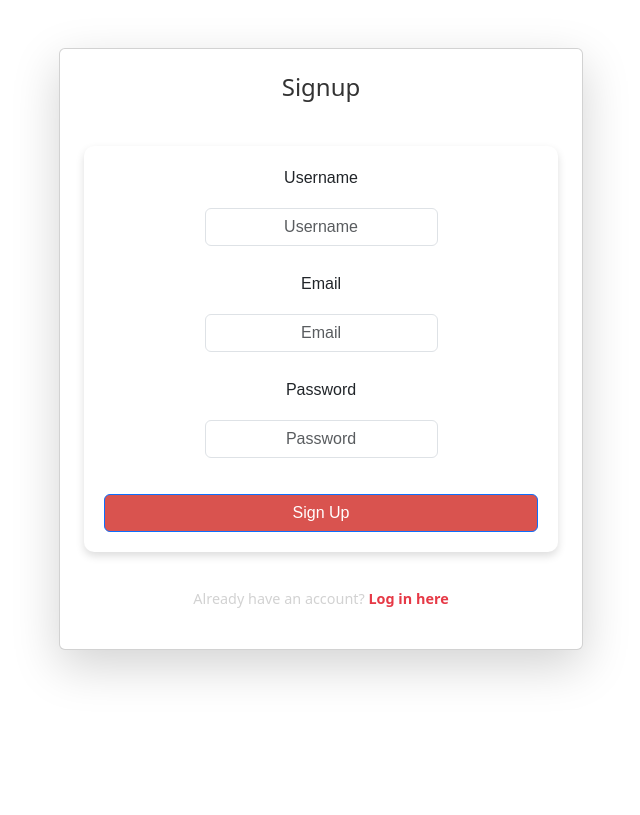
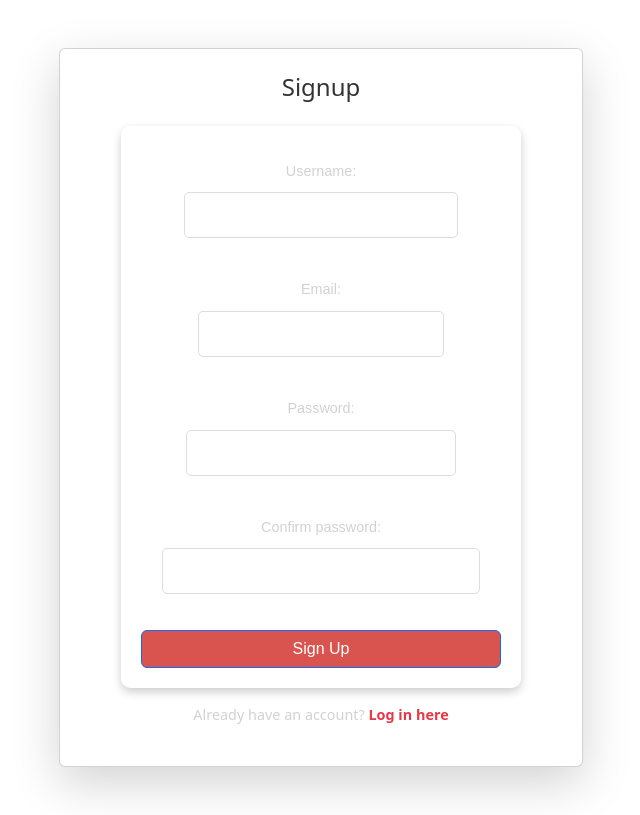
Before and after one commit to AkhfaRU/TUGAS_WEB_DONOR_DARAH, a Django app: page /signup/ in a window 1280 px wide. Shown: the part 82-897 px from the top of the page, without its empty margins (319-959 px from the left). Before the commit the page ends 761 px from the top, so only its background shows below. Run offline with Django 5.2, Linux system fonts and the light colour scheme.

Commit message:
Add files via upload

```diff
--- /dev/null
+++ b/donordarah/app/forms.py
@@ -0,0 +1,20 @@
+from django import forms
+
+class SignupForm(forms.Form):
+    username = forms.CharField(max_length=150)
+    email = forms.EmailField()
+    password = forms.CharField(widget=forms.PasswordInput)
+    confirm_password = forms.CharField(widget=forms.PasswordInput)
+
+    def clean(self):
+        cleaned_data = super().clean()
+        password = cleaned_data.get("password")
+        confirm_password = cleaned_data.get("confirm_password")
+        if password != confirm_password:
+            raise forms.ValidationError("Passwords do not match.")
+        return cleaned_data
+
+
+class LoginForm(forms.Form):
+    username = forms.CharField(max_length=150)
+    password = forms.CharField(widget=forms.PasswordInput)
--- a/donordarah/app/static/styles/Akun.css
+++ b/donordarah/app/static/styles/Akun.css
@@ -12,6 +12,26 @@ form {
     flex-direction: column;
     align-items: center;
 }
+
+.form-container {
+    background-color: rgba(255, 255, 255, 0.9); /* Warna putih dengan transparansi 90% */
+    border-radius: 10px; /* Untuk sudut melengkung */
+    padding: 20px; /* Spasi dalam form */
+    width: 400px; /* Atur lebar */
+    margin: 0 auto; /* Tengah-tengah */
+    box-shadow: 0px 4px 10px rgba(0, 0, 0, 0.2); /* Tambahkan bayangan */
+}
+
+.form-control {
+    font-weight: bold; /* Membuat teks lebih tebal */
+    color: #000000;    /* Teks hitam pekat */
+    font-size: 16px;   /* Ukuran teks */
+}
+.form-control::placeholder {
+    color: #555555; /* Placeholder lebih gelap */
+    font-weight: normal; /* Placeholder tidak terlalu tebal */
+}
+
 
 h2 {
     display: block;
--- a/donordarah/app/static/styles/styles.css
+++ b/donordarah/app/static/styles/styles.css
@@ -75,3 +75,12 @@
     font-size: 16px;
   }
 }
+
+/* Mengubah warna teks dropdown */
+.navbar .dropdown-menu a {
+  color: black !important;  /* Ganti dengan warna yang diinginkan */
+}
+
+.navbar .dropdown-menu a:hover {
+  color: #d9534f !important;  /* Ganti dengan warna hover yang diinginkan */
+}
--- a/donordarah/app/templates/Signup.html
+++ b/donordarah/app/templates/Signup.html
@@ -53,20 +53,9 @@
             <div class="col-md-6">
                 <div class="card shadow-lg p-4">
                     <h2 class="text-center mb-4">Signup</h2>
-                    <form action="{% url 'signup' %}" method="POST">
+                    <form action="{% url 'signup' %}" method="POST" class="form-container">
                         {% csrf_token %}
-                        <div class="mb-3">
-                            <label for="username" class="form-label">Username</label>
-                            <input type="text" class="form-control" id="username" name="username" placeholder="Username" required>
-                        </div>
-                        <div class="mb-3">
-                            <label for="email" class="form-label">Email</label>
-                            <input type="email" class="form-control" id="email" name="email" placeholder="Email" required>
-                        </div>
-                        <div class="mb-3">
-                            <label for="password" class="form-label">Password</label>
-                            <input type="password" class="form-control" id="password" name="password" placeholder="Password" required>
-                        </div>
+                        {{ form.as_p }}
                         <button type="submit" class="btn btn-primary w-100">Sign Up</button>
                     </form>
                     <p class="mt-3 text-center">
--- a/donordarah/app/views.py
+++ b/donordarah/app/views.py
@@ -1,4 +1,9 @@
 from django.shortcuts import render
+from django.shortcuts import render, redirect
+from django.contrib import messages
+from app.forms import SignupForm, LoginForm
+from app.models import User
+from django.contrib.auth.hashers import make_password, check_password
 
 def home(request):
     return render(request, 'home.html')  # Render your home page
@@ -8,3 +13,43 @@ def login_view(request):
 
 def signup_view(request):
     return render(request, 'signup.html')  # Render your signup page
+
+
+def signup_view(request):
+    if request.method == 'POST':
+        form = SignupForm(request.POST)
+        if form.is_valid():
+            if User.objects.filter(username=form.cleaned_data['username']).exists():
+                messages.error(request, "Username already exists.")
+            elif User.objects.filter(email=form.cleaned_data['email']).exists():
+                messages.error(request, "Email already exists.")
+            else:
+                user = form.save(commit=False)
+                user.password = make_password(form.cleaned_data['password'])
+                user.save()
+                messages.success(request, "Account created successfully.")
+                return redirect('login')
+    else:
+        form = SignupForm()
+    return render(request, 'signup.html', {'form': form})
+
+def login_view(request):
+    if request.method == 'POST':
+        form = LoginForm(request.POST)
+        if form.is_valid():
+            username = form.cleaned_data['username']
+            password = form.cleaned_data['password']
+            try:
+                user = User.objects.get(username=username)
+                if check_password(password, user.password):
+                    messages.success(request, "Login successful.")
+                    # Simpan data sesi jika diperlukan
+                    request.session['user_id'] = user.id
+                    return redirect('home')
+                else:
+                    messages.error(request, "Invalid credentials.")
+            except User.DoesNotExist:
+                messages.error(request, "User does not exist.")
+    else:
+        form = LoginForm()
+    return render(request, 'login.html', {'form': form})
--- a/donordarah/donordarah/urls.py
+++ b/donordarah/donordarah/urls.py
@@ -16,7 +16,7 @@ Including another URLconf
 """
 from django.contrib import admin
 from django.urls import path
-from . import views
+from app import views
 
 urlpatterns = [
     path('admin/', admin.site.urls),
--- a/donordarah/donordarah/views.py
+++ b/donordarah/donordarah/views.py
@@ -1,10 +1,55 @@
 from django.shortcuts import render
+from django.shortcuts import render, redirect
+from django.contrib import messages
+from app.forms import SignupForm, LoginForm
+from app.models import User
+from django.contrib.auth.hashers import make_password, check_password
 
 def home(request):
-    return render(request, 'home.html')  # Render the home page
+    return render(request, 'home.html')  # Render your home page
 
 def login_view(request):
-    return render(request, 'login.html')  # Render the login page
+    return render(request, 'login.html')  # Render your login page
 
 def signup_view(request):
-    return render(request, 'signup.html')  # Render the signup page
+    return render(request, 'signup.html')  # Render your signup page
+
+
+def signup_view(request):
+    if request.method == 'POST':
+        form = SignupForm(request.POST)
+        if form.is_valid():
+            if User.objects.filter(username=form.cleaned_data['username']).exists():
+                messages.error(request, "Username already exists.")
+            elif User.objects.filter(email=form.cleaned_data['email']).exists():
+                messages.error(request, "Email already exists.")
+            else:
+                user = form.save(commit=False)
+                user.password = make_password(form.cleaned_data['password'])
+                user.save()
+                messages.success(request, "Account created successfully.")
+                return redirect('login')
+    else:
+        form = SignupForm()
+    return render(request, 'signup.html', {'form': form})
+
+def login_view(request):
+    if request.method == 'POST':
+        form = LoginForm(request.POST)
+        if form.is_valid():
+            username = form.cleaned_data['username']
+            password = form.cleaned_data['password']
+            try:
+                user = User.objects.get(username=username)
+                if check_password(password, user.password):
+                    messages.success(request, "Login successful.")
+                    # Simpan data sesi jika diperlukan
+                    request.session['user_id'] = user.id
+                    return redirect('home')
+                else:
+                    messages.error(request, "Invalid credentials.")
+            except User.DoesNotExist:
+                messages.error(request, "User does not exist.")
+    else:
+        form = LoginForm()
+    return render(request, 'login.html', {'form': form})
```
Also changed, not shown: donordarah/app/models.py (+7 -1 lines), donordarah/app/templates/Login.html (+2 -9 lines), donordarah/app/migrations/0001_initial.py (added), donordarah/db.sqlite3.
